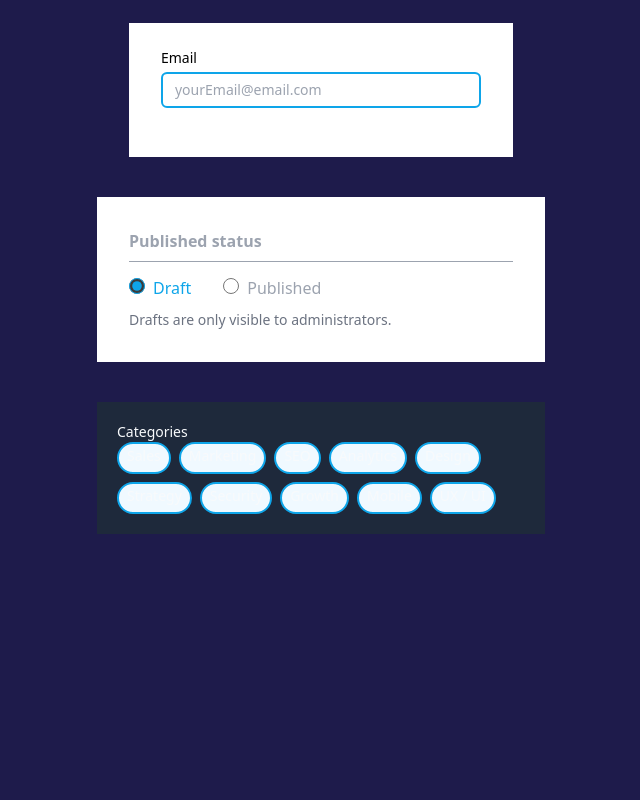
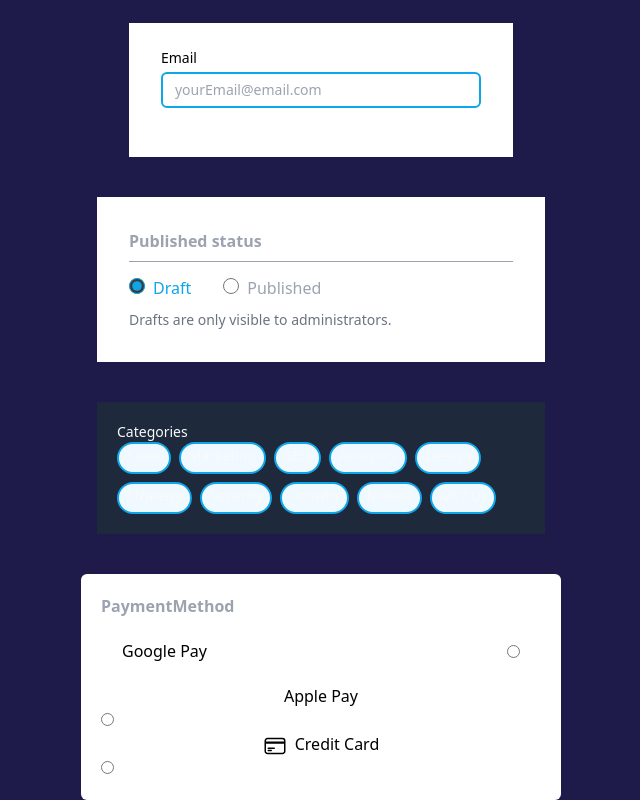
Before and after one commit to Lachicagladiadora/learning-tailwind, a React (Vite) app: page / in a window 1280 px wide. Shown: the part 1958-2758 px from the top of the page, without its empty margins (319-959 px from the left). Before the commit the page ends 2492 px from the top, so only its background shows below. Built offline with nearby package versions, Linux system fonts and the light colour scheme.

Commit message:
chore: advance payment-method

```diff
--- a/src/App.jsx
+++ b/src/App.jsx
@@ -12,6 +12,7 @@
 import { CATEGORIES_DATA, CONTACTS_DATA, CONTACTS_LIST_DATA, PEOPLE_LIST_DATA } from "./constants";
 import { PublishedStatus } from "./components/PublishedStatus";
 import { Categories } from "./components/Categories";
+import { PaymentMethod } from "./components/PaymentMethod";
 
 function App() {
 
@@ -39,6 +40,7 @@
         <InputWithErrorMessage />
         <PublishedStatus />
         <Categories categories={CATEGORIES_DATA} />
+        <PaymentMethod />
       </div>
     </div>
   );
--- /dev/null
+++ b/src/components/PaymentMethod.jsx
@@ -0,0 +1,29 @@
+
+export const PaymentMethod = () => {
+  return (
+    <div className='w-[480px] bg-white rounded-md p-5'>
+      <h3 className='text-gray-400 font-bold'>PaymentMethod</h3>
+      <div>
+        <div className='flex items-center justify-between p-5 rounded-xl border border-white checked:border-violet-300 checked:bg-violet-300 hover:border-gray-200 hover:bg-gray-200'>
+          <label htmlFor="google" className='flex items-center justify-center gap-3'>Google Pay</label>
+          <input type="radio" name="google" id="google" className='checked:border-indigo-500' />
+        </div>
+        <div>
+          <label htmlFor="apple" className='flex items-center justify-center gap-3'>Apple Pay</label>
+          <input type="radio" name="apple" id="apple" />
+        </div>
+        <div>
+          <label htmlFor="credit-card" className='flex items-center justify-center gap-3'>
+            <div className='h-5 w-5' >
+              <svg xmlns="http://www.w3.org/2000/svg" fill="none" viewBox="0 0 24 24" strokeWidth="1.5" stroke="currentColor" className="size-6">
+                <path strokeLinecap="round" strokeLinejoin="round" d="M2.25 8.25h19.5M2.25 9h19.5m-16.5 5.25h6m-6 2.25h3m-3.75 3h15a2.25 2.25 0 0 0 2.25-2.25V6.75A2.25 2.25 0 0 0 19.5 4.5h-15a2.25 2.25 0 0 0-2.25 2.25v10.5A2.25 2.25 0 0 0 4.5 19.5Z" />
+              </svg>
+            </div>
+            Credit Card
+          </label>
+          <input type="radio" name="credit-card" id="credit-card" />
+        </div>
+      </div>
+    </div>
+  )
+}
```
